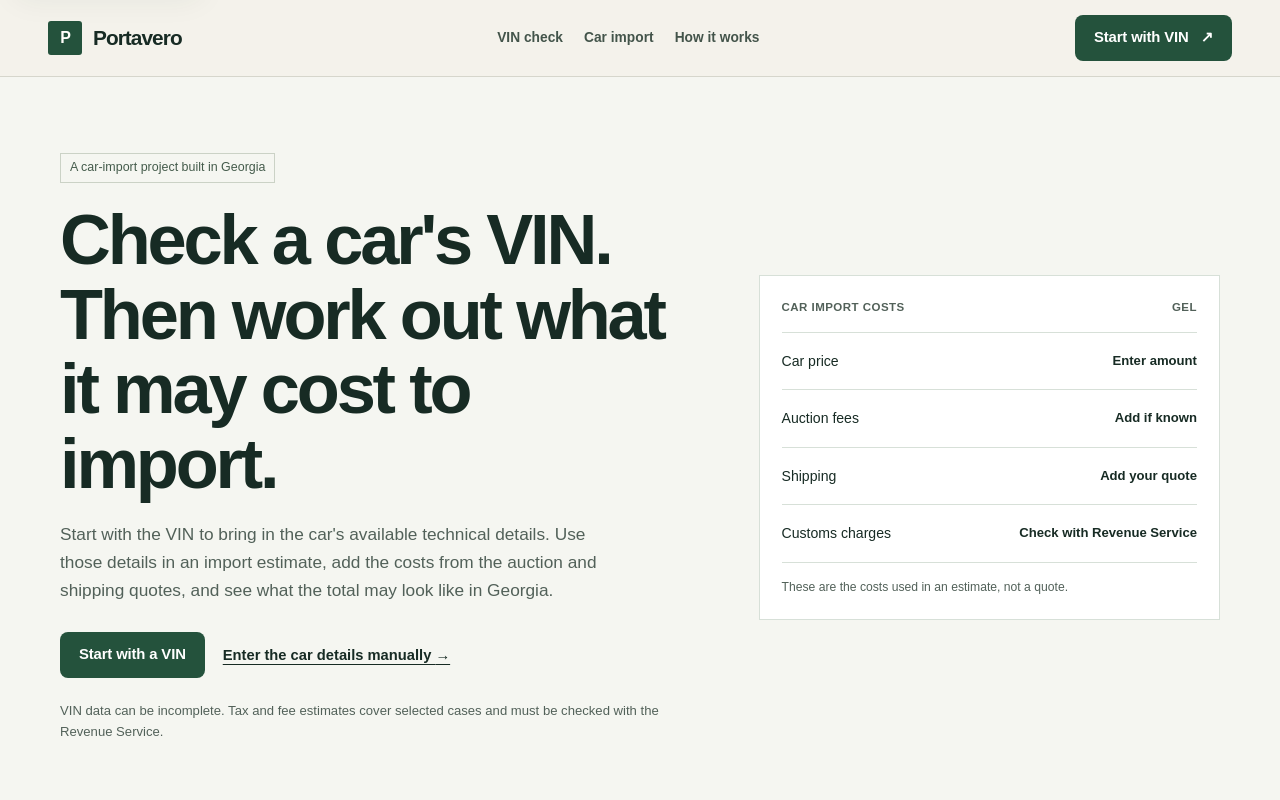
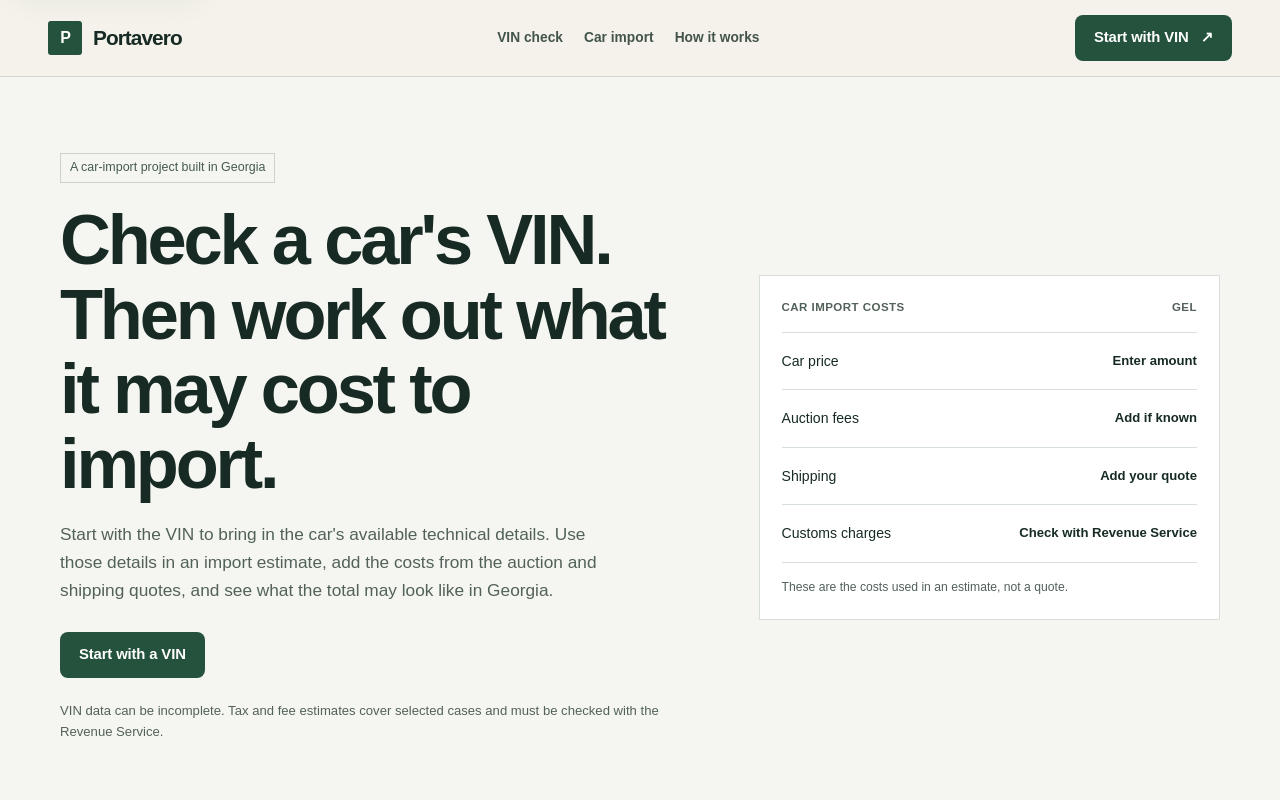
Before and after one commit to GIORGIO2032Q4E/portavero, a Next.js app: page / in a window 1280 px wide. Shown: the top 800 px of the page. Built offline with nearby package versions, Linux system fonts and the light colour scheme; no server answers.

Commit message:
Make VIN the clear starting point

```diff
--- a/src/app/page.tsx
+++ b/src/app/page.tsx
@@ -28,7 +28,6 @@ export default function HomePage() {
             <p className="simple-lede">Start with the VIN to bring in the car's available technical details. Use those details in an import estimate, add the costs from the auction and shipping quotes, and see what the total may look like in Georgia.</p>
             <div className="hero-actions">
               <Link href="/vin-check" className="button button-dark">Start with a VIN</Link>
-              <Link href="/vehicle-import" className="simple-text-link">Enter the car details manually <span aria-hidden="true">→</span></Link>
             </div>
             <p className="simple-note">VIN data can be incomplete. Tax and fee estimates cover selected cases and must be checked with the Revenue Service.</p>
           </div>
```
